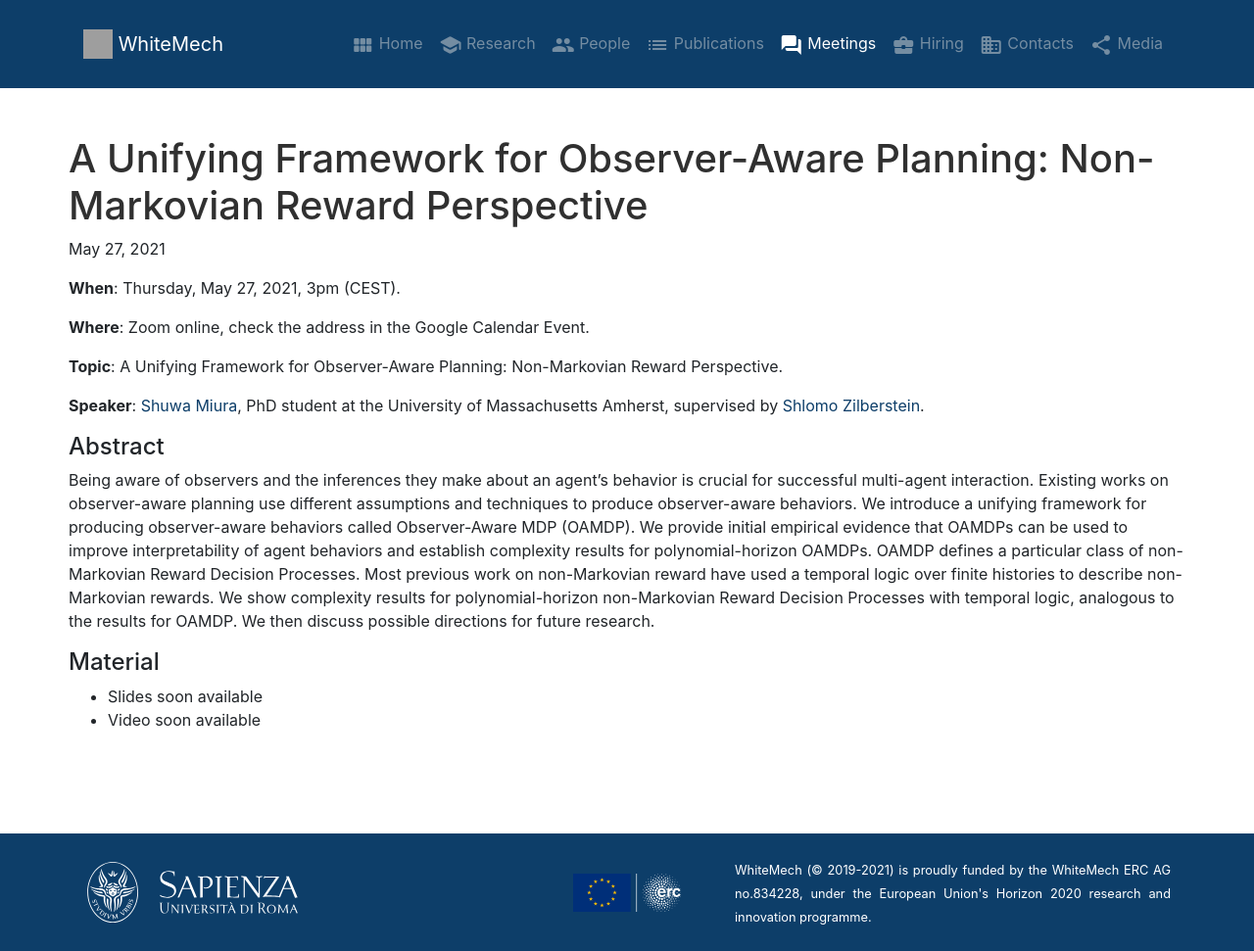
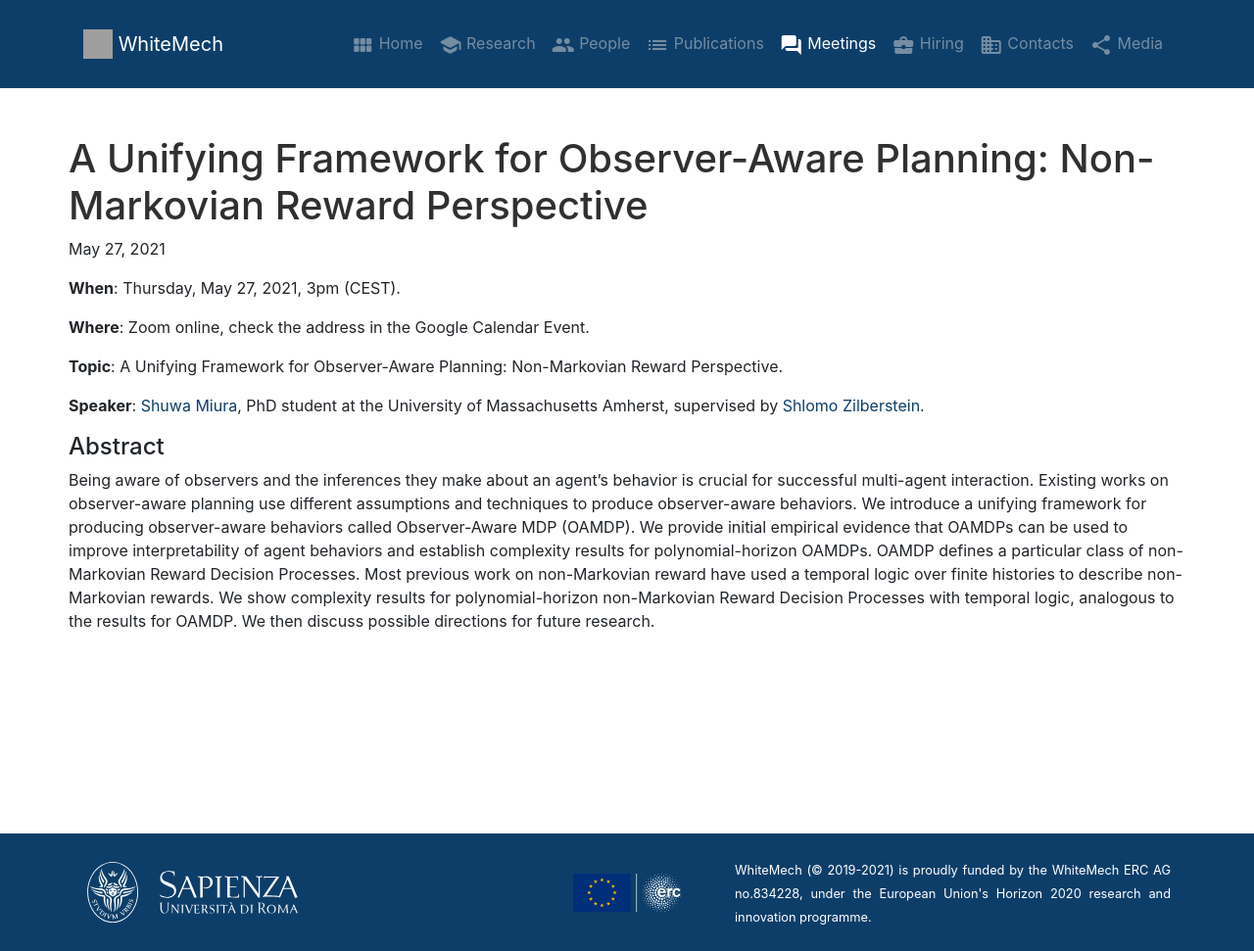
Before and after one commit to whitemech/whitemech.github.io, a Jekyll site: the page built from meetings/_posts/2021-05-27-observer-aware-planning.md, in a window 1280 px wide and 971 px high. Shown: the whole window at 98% size. Built offline with Jekyll 4.4.1, drawn with Linux system fonts in a browser that asks for light colours.

Commit message:
fix future setting for meetings

```diff
--- a/_config.yml
+++ b/_config.yml
@@ -39,7 +39,6 @@
 
 paginate: 3
 paginate_path: "/meetings/:num/"
-future: false
 
 include:
   - .htaccess
--- a/meetings/_posts/2021-05-27-observer-aware-planning.md
+++ b/meetings/_posts/2021-05-27-observer-aware-planning.md
@@ -22,8 +22,3 @@
 finite histories to describe non-Markovian rewards. We show complexity results for polynomial-horizon non-Markovian
 Reward Decision Processes with temporal logic, analogous to the results for OAMDP. We then discuss possible directions
 for future research.
-
-#### Material
-
-- Slides soon available
-- Video soon available
```
